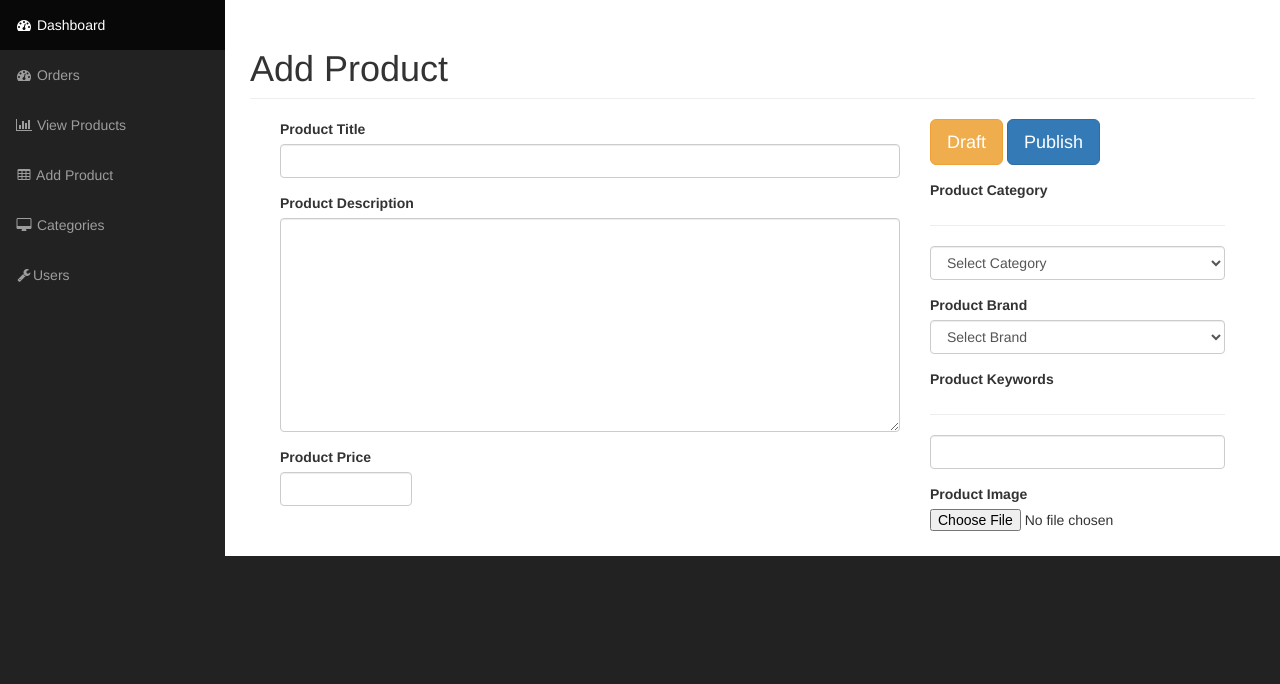
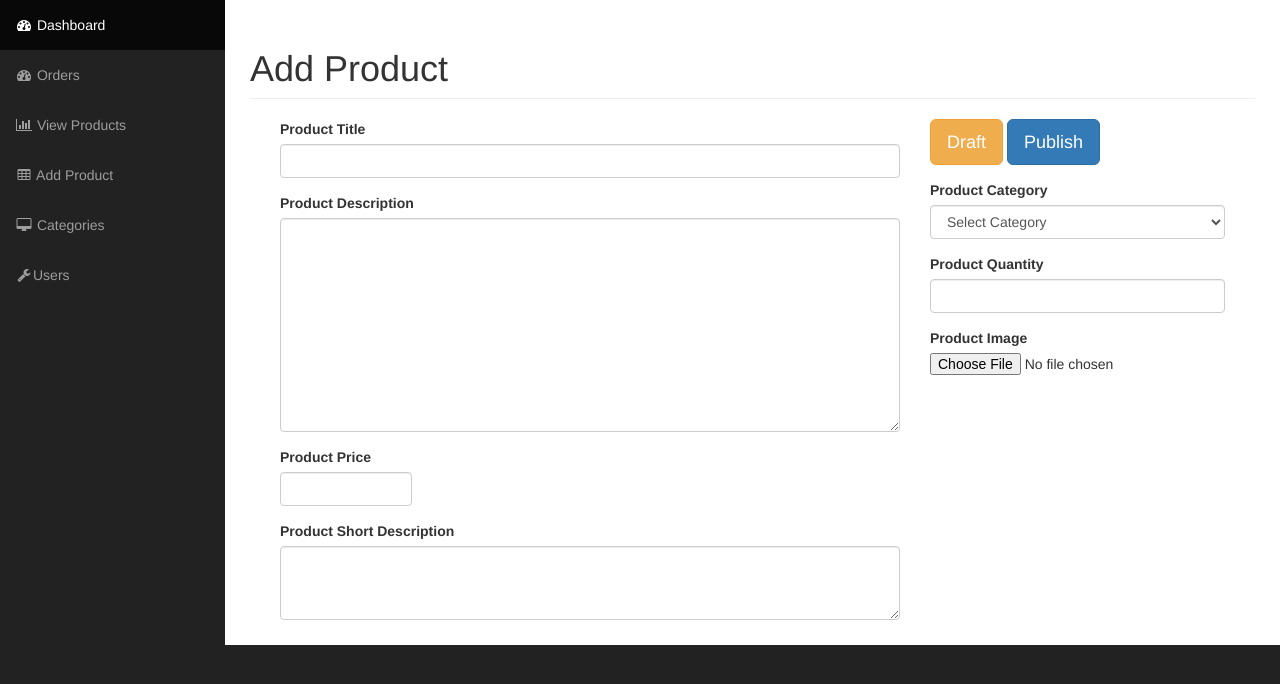
Before and after one commit to zeeshanmcp12/cms-proj, a PHP site: page /admin/index.php?add_product in a window 1280 px wide. Shown: the part 51-735 px from the top of the page. Run offline with PHP 8.4, Linux system fonts and the light colour scheme; the visitor is signed in with stand-in values (Sample User, id 1).

Commit message:
fields working complete in addProduct page

```diff
--- a/resources/templates/back/add_product.php
+++ b/resources/templates/back/add_product.php
@@ -43,6 +43,12 @@
     </div>
 
 
+    <div class="form-group">
+           <label for="product-title">Product Short Description</label>
+      <textarea name="product_description" id="" cols="30" rows="3" class="form-control"></textarea>
+    </div>
+
+
 </div><!--Main Content-->
 
 
@@ -62,7 +68,6 @@
 
     <div class="form-group">
          <label for="product-title">Product Category</label>
-          <hr>
         <select name="product_category" id="" class="form-control">
             <option value="">Select Category</option>
 
@@ -76,21 +81,19 @@
 
 
     <div class="form-group">
-      <label for="product-title">Product Brand</label>
-         <select name="product_brand" id="" class="form-control">
-            <option value="">Select Brand</option>
-         </select>
+      <label for="product-title">Product Quantity</label>
+         <input type="number" class="form-control">
     </div>
 
 
 <!-- Product Tags -->
 
 
-    <div class="form-group">
+    <!-- <div class="form-group">
           <label for="product-title">Product Keywords</label>
           <hr>
         <input type="text" name="product_tags" class="form-control">
-    </div>
+    </div> -->
 
     <!-- Product Image -->
     <div class="form-group">
```
